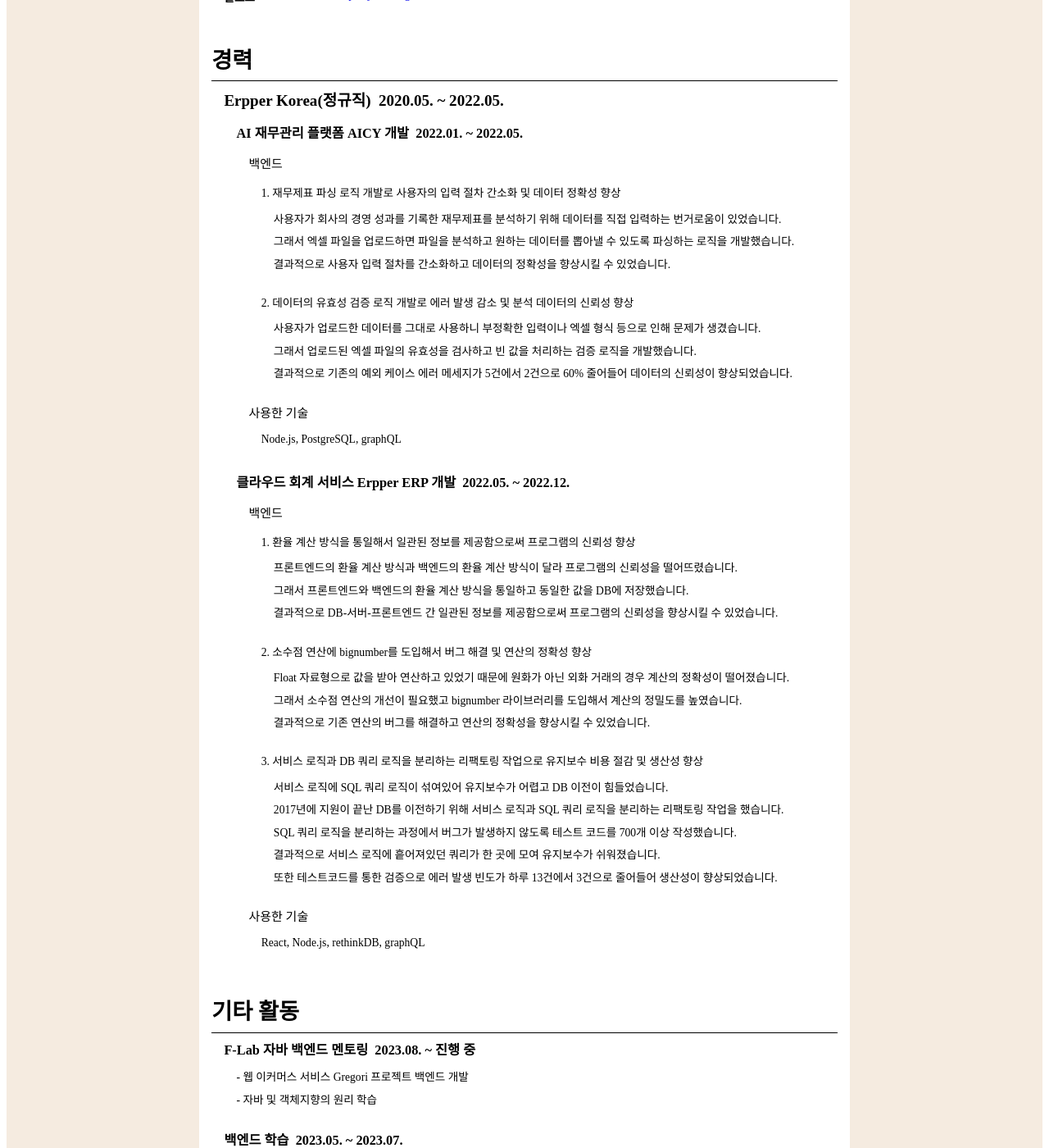
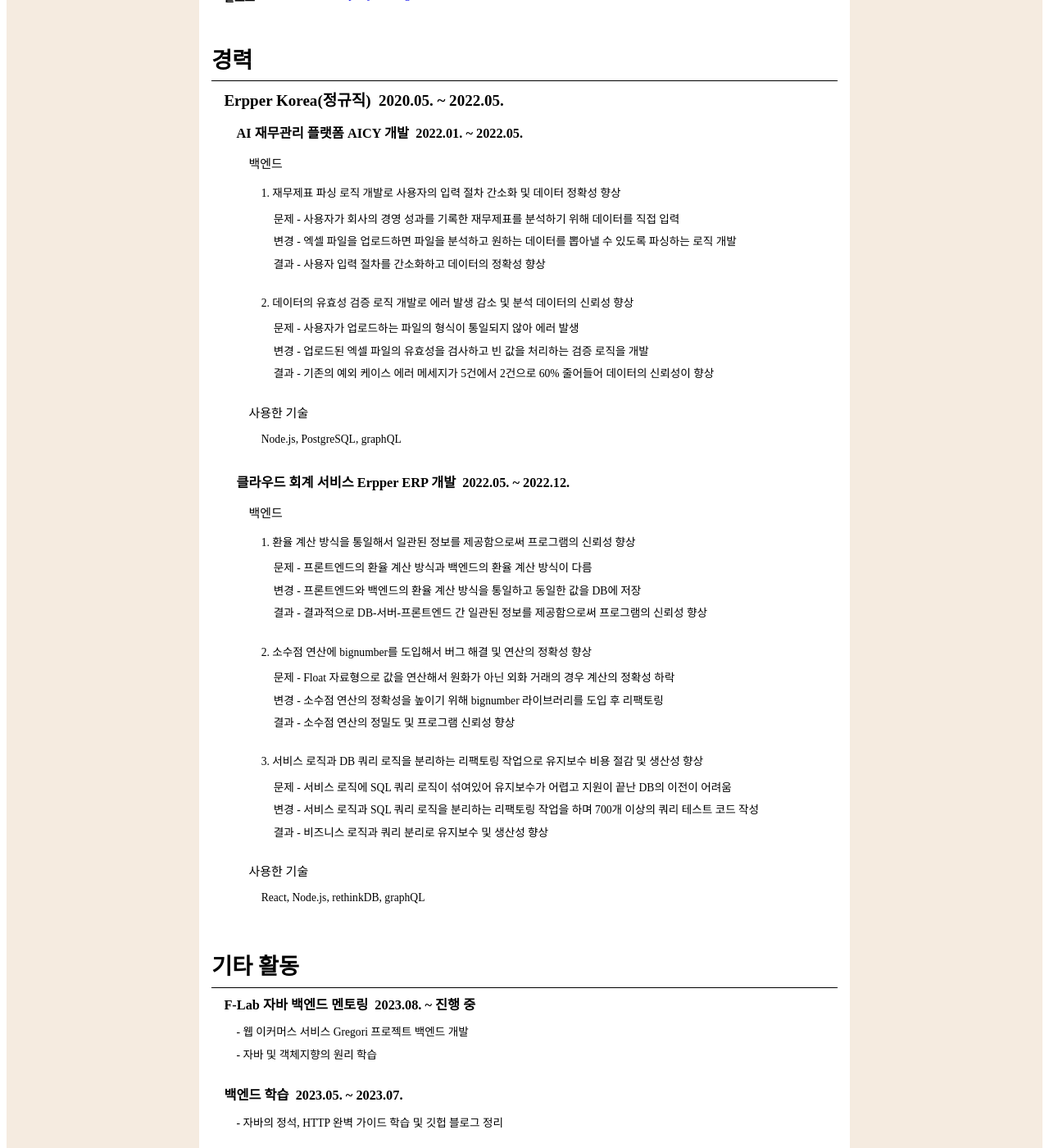
Before and after one commit to jiunkoo/career-archive, a Jekyll site: the page built from data/resume.md, in a window 1280 px wide and 1400 px high, scrolled down 361 px. Shown: the whole window at 82% size. Built offline with Jekyll 4.4.1, drawn with Linux system fonts in a browser that asks for light colours.

Commit message:
refactor: 내용 수정

```diff
--- a/_data/portfolio.yml
+++ b/_data/portfolio.yml
@@ -15,13 +15,11 @@ project:
     description:
       heading: 소개
       info:
-        - Gregori는 인형 옷을 전문으로 판매하는 이커머스 서비스입니다.
-        - 실제 이커머스 서비스에서 발생하는 문제를 재현하고 해결하는 게 목표입니다.
-        - 이커머스 서비스의 대용량 트래픽을 처리할 수 있는 서버를 구현할 예정입니다.
+        - 인형 옷을 전문으로 판매하는 이커머스 서비스 GREGORI
 
     skill:
       heading: 사용 기술
-      info: Java, Spring, MySQL, GitHub Actions
+      info: Java, Spring Boot, MySQL, GitHub Actions, AWS
 
     achivement:
       heading: 문제와 해결
--- a/_data/resume.yml
+++ b/_data/resume.yml
@@ -28,15 +28,15 @@ career:
               info:
                 - heading: 1. 재무제표 파싱 로직 개발로 사용자의 입력 절차 간소화 및 데이터 정확성 향상
                   info:
-                    - 사용자가 회사의 경영 성과를 기록한 재무제표를 분석하기 위해 데이터를 직접 입력하는 번거로움이 있었습니다.
-                    - 그래서 엑셀 파일을 업로드하면 파일을 분석하고 원하는 데이터를 뽑아낼 수 있도록 파싱하는 로직을 개발했습니다.
-                    - 결과적으로 사용자 입력 절차를 간소화하고 데이터의 정확성을 향상시킬 수 있었습니다.
+                    - 문제 - 사용자가 회사의 경영 성과를 기록한 재무제표를 분석하기 위해 데이터를 직접 입력
+                    - 변경 - 엑셀 파일을 업로드하면 파일을 분석하고 원하는 데이터를 뽑아낼 수 있도록 파싱하는 로직 개발
+                    - 결과 - 사용자 입력 절차를 간소화하고 데이터의 정확성 향상
 
                 - heading: 2. 데이터의 유효성 검증 로직 개발로 에러 발생 감소 및 분석 데이터의 신뢰성 향상
                   info:
-                    - 사용자가 업로드한 데이터를 그대로 사용하니 부정확한 입력이나 엑셀 형식 등으로 인해 문제가 생겼습니다.
-                    - 그래서 업로드된 엑셀 파일의 유효성을 검사하고 빈 값을 처리하는 검증 로직을 개발했습니다.
-                    - 결과적으로 기존의 예외 케이스 에러 메세지가 5건에서 2건으로 60% 줄어들어 데이터의 신뢰성이 향상되었습니다.
+                    - 문제 - 사용자가 업로드하는 파일의 형식이 통일되지 않아 에러 발생
+                    - 변경 - 업로드된 엑셀 파일의 유효성을 검사하고 빈 값을 처리하는 검증 로직을 개발
+                    - 결과 - 기존의 예외 케이스 에러 메세지가 5건에서 2건으로 60% 줄어들어 데이터의 신뢰성이 향상
             - heading: 사용한 기술
               size: 1
               info:
@@ -51,23 +51,21 @@ career:
               info:
                 - heading: 1. 환율 계산 방식을 통일해서 일관된 정보를 제공함으로써 프로그램의 신뢰성 향상
                   info:
-                  - 프론트엔드의 환율 계산 방식과 백엔드의 환율 계산 방식이 달라 프로그램의 신뢰성을 떨어뜨렸습니다.
-                  - 그래서 프론트엔드와 백엔드의 환율 계산 방식을 통일하고 동일한 값을 DB에 저장했습니다.
-                  - 결과적으로 DB-서버-프론트엔드 간 일관된 정보를 제공함으로써 프로그램의 신뢰성을 향상시킬 수 있었습니다.
+                  - 문제 - 프론트엔드의 환율 계산 방식과 백엔드의 환율 계산 방식이 다름
+                  - 변경 - 프론트엔드와 백엔드의 환율 계산 방식을 통일하고 동일한 값을 DB에 저장
+                  - 결과 - 결과적으로 DB-서버-프론트엔드 간 일관된 정보를 제공함으로써 프로그램의 신뢰성 향상
 
                 - heading: 2. 소수점 연산에 bignumber를 도입해서 버그 해결 및 연산의 정확성 향상
                   info:
-                  - Float 자료형으로 값을 받아 연산하고 있었기 때문에 원화가 아닌 외화 거래의 경우 계산의 정확성이 떨어졌습니다.
-                  - 그래서 소수점 연산의 개선이 필요했고 bignumber 라이브러리를 도입해서 계산의 정밀도를 높였습니다.
-                  - 결과적으로 기존 연산의 버그를 해결하고 연산의 정확성을 향상시킬 수 있었습니다.
+                  - 문제 - Float 자료형으로 값을 연산해서 원화가 아닌 외화 거래의 경우 계산의 정확성 하락
+                  - 변경 - 소수점 연산의 정확성을 높이기 위해 bignumber 라이브러리를 도입 후 리팩토링
+                  - 결과 - 소수점 연산의 정밀도 및 프로그램 신뢰성 향상
 
                 - heading: 3. 서비스 로직과 DB 쿼리 로직을 분리하는 리팩토링 작업으로 유지보수 비용 절감 및 생산성 향상
                   info:
-                  - 서비스 로직에 SQL 쿼리 로직이 섞여있어 유지보수가 어렵고 DB 이전이 힘들었습니다.
-                  - 2017년에 지원이 끝난 DB를 이전하기 위해 서비스 로직과 SQL 쿼리 로직을 분리하는 리팩토링 작업을 했습니다.
-                  - SQL 쿼리 로직을 분리하는 과정에서 버그가 발생하지 않도록 테스트 코드를 700개 이상 작성했습니다.
-                  - 결과적으로 서비스 로직에 흩어져있던 쿼리가 한 곳에 모여 유지보수가 쉬워졌습니다.
-                  - 또한 테스트코드를 통한 검증으로 에러 발생 빈도가 하루 13건에서 3건으로 줄어들어 생산성이 향상되었습니다.
+                  - 문제 - 서비스 로직에 SQL 쿼리 로직이 섞여있어 유지보수가 어렵고 지원이 끝난 DB의 이전이 어려움
+                  - 변경 - 서비스 로직과 SQL 쿼리 로직을 분리하는 리팩토링 작업을 하며 700개 이상의 쿼리 테스트 코드 작성
+                  - 결과 - 비즈니스 로직과 쿼리 분리로 유지보수 및 생산성 향상
             - heading: 사용한 기술
               size: 1
               info:
```
